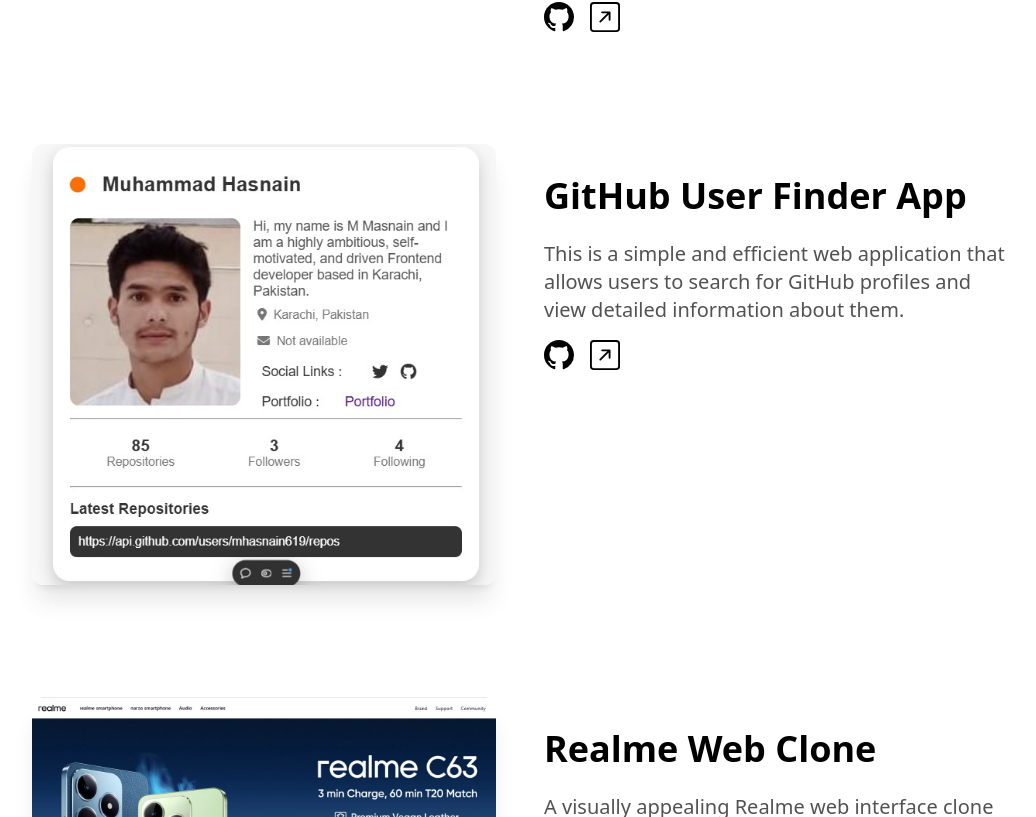
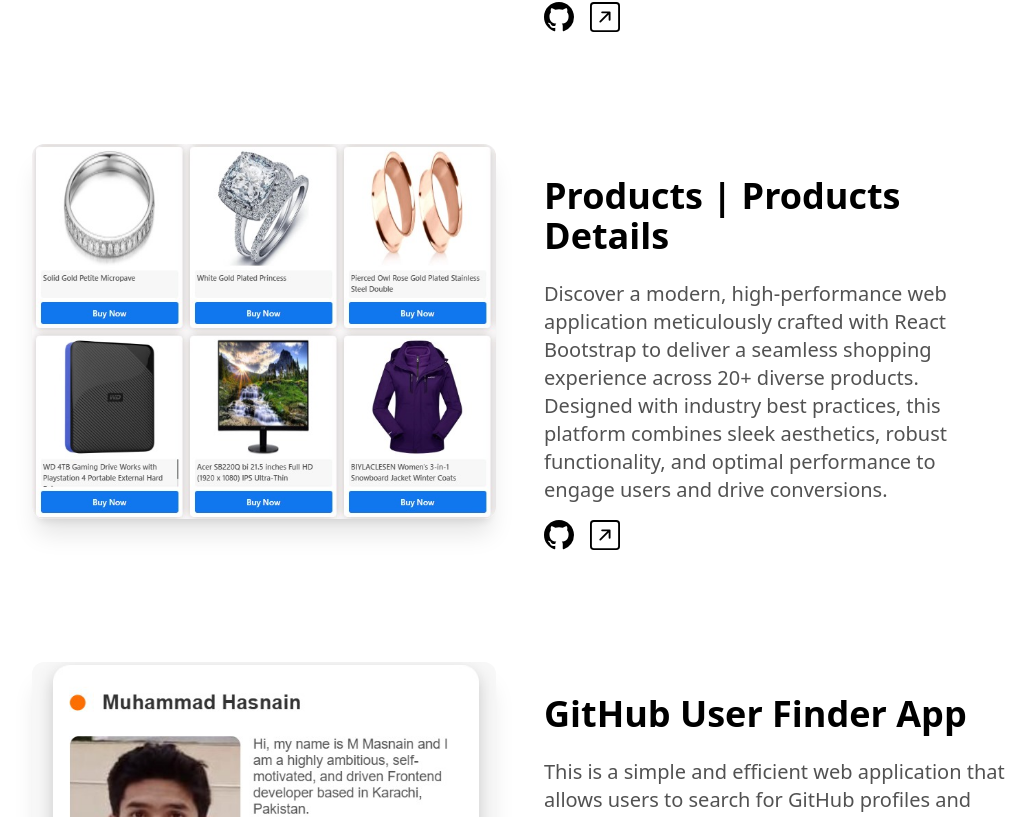
Before and after one commit to mhasnain619/Portfolio-Mhasnain, a Next.js app: page / in a window 1280 px wide. Shown: the part 2303-3120 px from the top of the page, without its empty margins (120-1156 px from the left). Built offline with nearby package versions, Linux system fonts and the light colour scheme.

Commit message:
project update

```diff
--- a/components/ProjectsSection.tsx
+++ b/components/ProjectsSection.tsx
@@ -11,6 +11,13 @@
     image: "/bmw.jpg",
     github: "https://github.com/mhasnain619/bmw-new-version",
     link: "https://bmw-new-version.vercel.app//",
+  },
+    {
+    name: "Products | Products Details",
+    description: "Discover a modern, high-performance web application meticulously crafted with React Bootstrap to deliver a seamless shopping experience across 20+ diverse products. Designed with industry best practices, this platform combines sleek aesthetics, robust functionality, and optimal performance to engage users and drive conversions.",
+    image: "/product.jpg",
+    github: "https://github.com/mhasnain619/productDetail",
+    link: "https://product-detail-ten.vercel.app/",
   },
    {
     name: "GitHub User Finder App",
```
Also changed, not shown: public/product.jpg (added).
